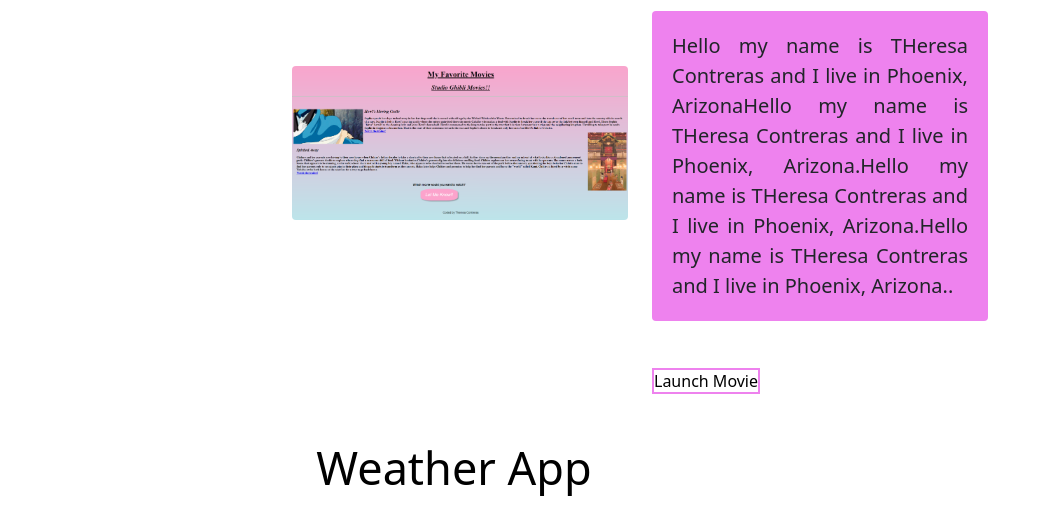
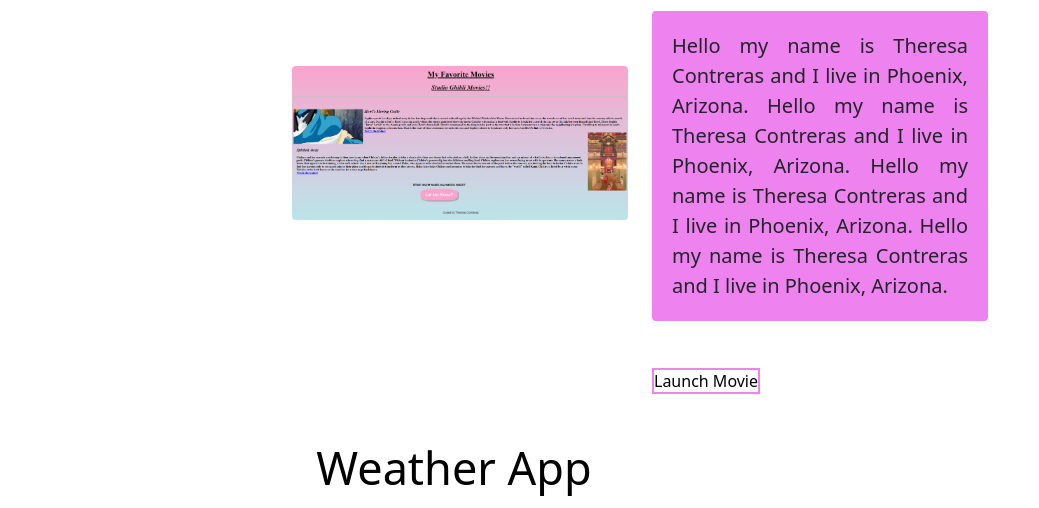
Before and after one commit to Theresa1897/Res_1_HW, a plain HTML site: page index.html in a window 1280 px wide. Shown: the part 515-1023 px from the top of the page, without its empty margins (0-1039 px from the left). Drawn offline with nearby package versions, Linux system fonts and the light colour scheme.

Commit message:
spelling

```diff
--- a/index.html
+++ b/index.html
@@ -63,7 +63,10 @@
         </div>
         <div class= "col-md-6">
           <h2 class= "mb-3">Movie App</h2>
-          <p>Hello my name is THeresa Contreras and I live in Phoenix, ArizonaHello my name is THeresa Contreras and I live in Phoenix, Arizona.Hello my name is THeresa Contreras and I live in Phoenix, Arizona.Hello my name is THeresa Contreras and I live in Phoenix, Arizona..</p>
+          <p>Hello my name is Theresa Contreras and I live in Phoenix, Arizona.
+            Hello my name is Theresa Contreras and I live in Phoenix, Arizona.
+            Hello my name is Theresa Contreras and I live in Phoenix, Arizona.
+            Hello my name is Theresa Contreras and I live in Phoenix, Arizona.</p>
           <div class= "mt-5">
             <a href= "#" class= "movie-link">Launch Movie</a>
           </div>
```
